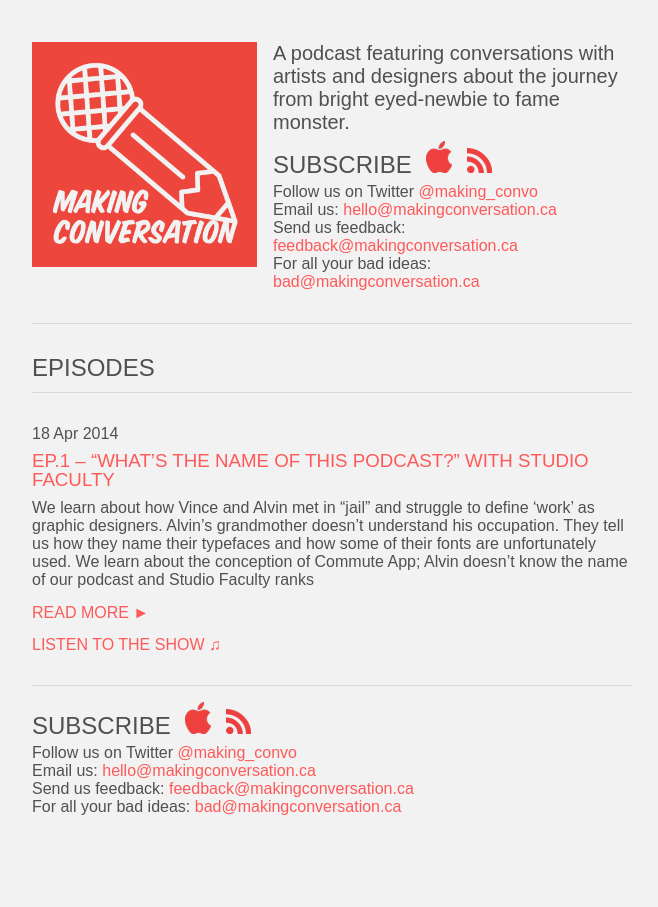
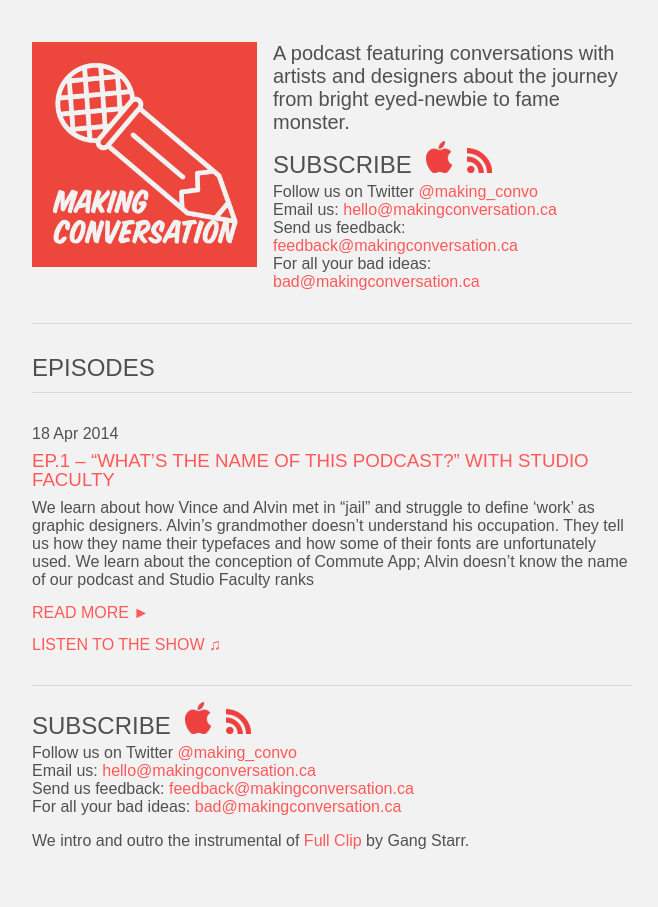
Before and after one commit to justinalm/makingconversation, a Jekyll site: the page built from index.html, in a window 1280 px wide. Shown: the whole page, without its empty margins (308-966 px from the left). Built offline with Jekyll 4.4.1, drawn with Linux system fonts in a browser that asks for light colours.

Commit message:
Added the Gang Starr reference.

```diff
--- a/_layouts/default.html
+++ b/_layouts/default.html
@@ -49,6 +49,7 @@
               Send us feedback: <a href="mailto:feedback@makingconversation.ca">feedback@makingconversation.ca</a></br>
               For all your bad ideas: <a href="mailto:bad@makingconversation.ca">bad@makingconversation.ca</a>
             </p>
+            <p>We intro and outro the instrumental of <a href="https://www.youtube.com/watch?v=U76Nde6rMTw">Full Clip</a> by Gang Starr.</p>
         </footer>
       </div><!-- End of the Container -->
     </body>
```
